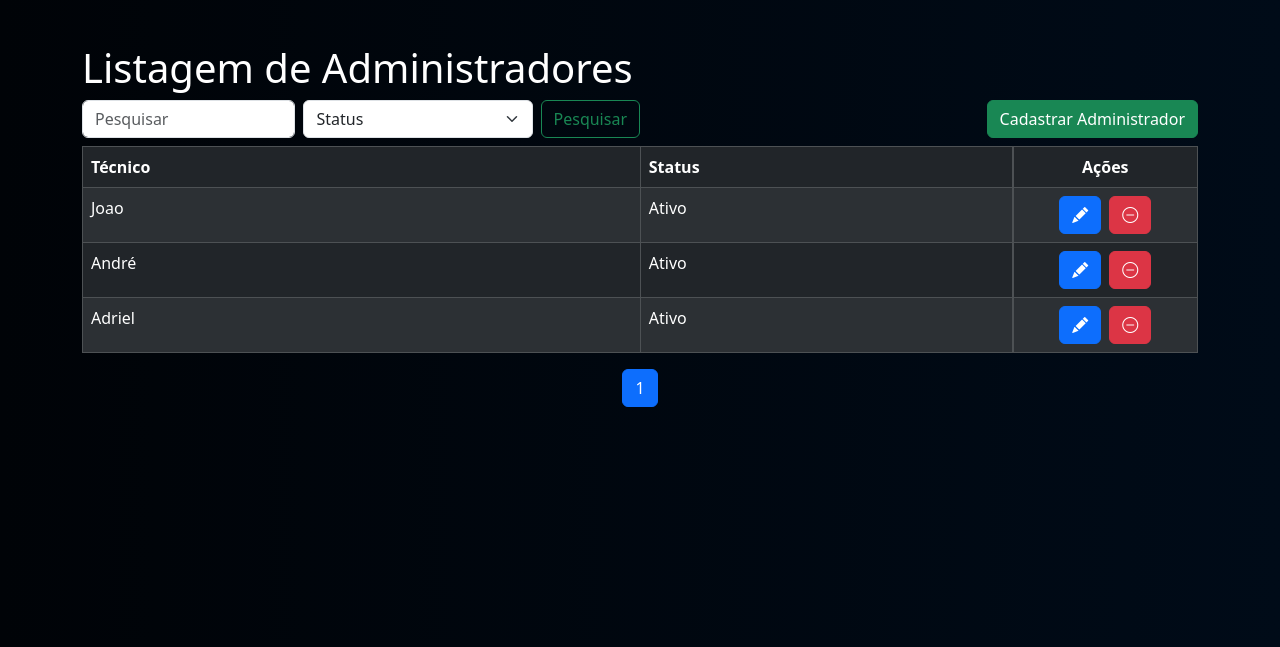
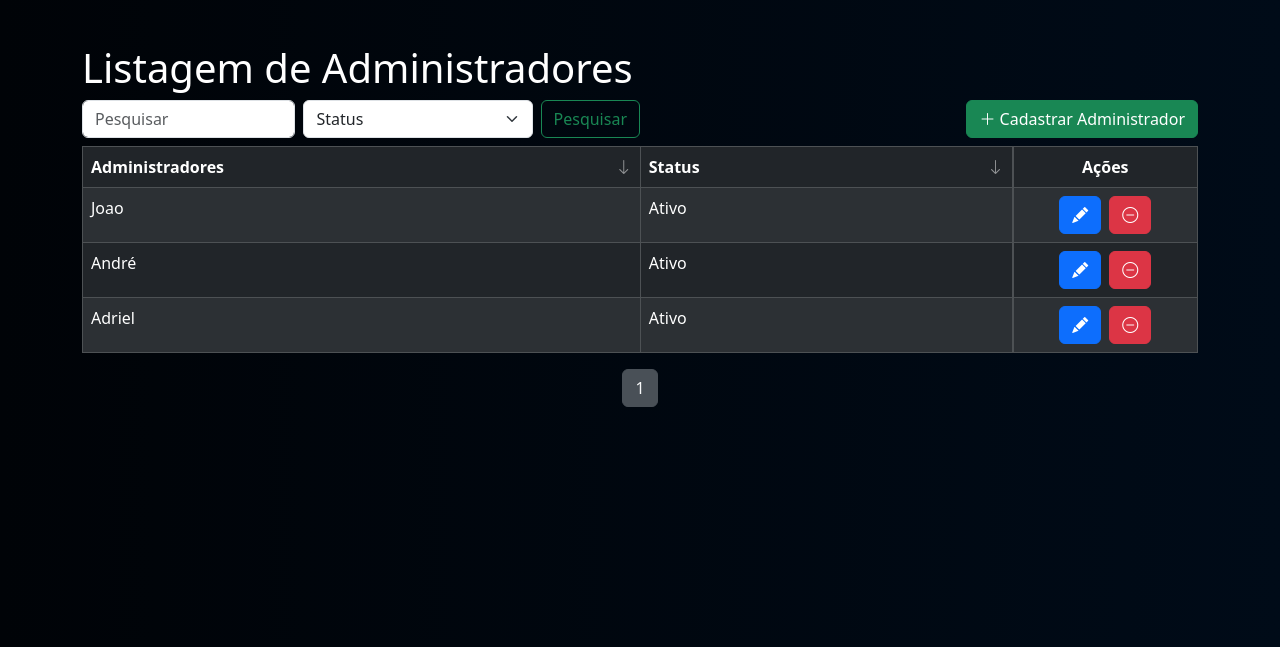
Before and after one commit to joaocuculo/entrega, a PHP site: page /listar/list-adm.php in a window 1280 px wide. Shown: the part 56-703 px from the top of the page. Run offline with PHP 8.4, Linux system fonts and the light colour scheme; a user stored in the database is signed in; data comes from the database, SQL or seed files in the repository.

Commit message:
Add files via upload

```diff
--- a/listar/list-adm.php
+++ b/listar/list-adm.php
@@ -1,5 +1,6 @@
 <?php
     require_once('../verifica-autenticacao.php');
+    require_once('../verifica-nivel.php');
     require_once('../conexao.php');
 
     $V_WHERE = "";
@@ -44,8 +45,23 @@
 
     $total_paginas = ceil($total_registros / $itens_por_pagina);
 
+    $sort_col = isset($_GET['sort_col']) ? $_GET['sort_col'] : 2;
+    $sort_order = isset($_GET['sort_order']) ? $_GET['sort_order'] : 'ASC';
+
+    switch ($sort_col) {
+        case 0:
+            $sort_col = 'usuario.nome';
+            break;
+        case 1:
+            $sort_col = 'usuario.status';
+            break;
+        default:
+            $sort_col = 'usuario.status';
+    }
+
     $sql = "SELECT * FROM usuario
               WHERE 1 = 1 AND usuario.nivel = 2 " . $V_WHERE . $S_WHERE . "
+              ORDER BY $sort_col $sort_order
               LIMIT $itens_por_pagina OFFSET $offset";
     $resultado = mysqli_query($conexao, $sql);
 ?>
@@ -58,6 +74,42 @@
     <link href="https://cdn.jsdelivr.net/npm/bootstrap@5.3.3/dist/css/bootstrap.min.css" rel="stylesheet" integrity="sha384-QWTKZyjpPEjISv5WaRU9OFeRpok6YctnYmDr5pNlyT2bRjXh0JMhjY6hW+ALEwIH" crossorigin="anonymous">
     <link rel="stylesheet" href="https://cdn.jsdelivr.net/npm/bootstrap-icons@1.11.3/font/bootstrap-icons.min.css">
     <script src="https://cdn.jsdelivr.net/npm/bootstrap@5.3.3/dist/js/bootstrap.bundle.min.js" integrity="sha384-YvpcrYf0tY3lHB60NNkmXc5s9fDVZLESaAA55NDzOxhy9GkcIdslK1eN7N6jIeHz" crossorigin="anonymous"></script>
+    <script>
+        function sortTable(columnIndex) {
+            let currentSortCol = <?= isset($_GET['sort_col']) ? $_GET['sort_col'] : '2' ?>;
+            let currentSortOrder = '<?= isset($_GET['sort_order']) ? $_GET['sort_order'] : 'ASC' ?>';
+
+            let sortOrder = 'DESC';
+            if (currentSortCol == columnIndex) {
+                sortOrder = currentSortOrder === 'DESC' ? 'ASC' : 'DESC';
+            }
+
+            const urlParams = new URLSearchParams(window.location.search);
+            urlParams.set('sort_col', columnIndex);
+            urlParams.set('sort_order', sortOrder);
+            window.location.search = urlParams.toString();
+        }
+
+        document.addEventListener("DOMContentLoaded", function() {
+            const currentSortCol = '<?= isset($_GET['sort_col']) ? $_GET['sort_col'] : '2' ?>';
+            const currentSortOrder = '<?= isset($_GET['sort_order']) ? $_GET['sort_order'] : 'ASC' ?>';
+
+            const headers = document.querySelectorAll(".sortable");
+            headers.forEach((header, index) => {
+                if (index == currentSortCol) {
+                    header.classList.add(currentSortOrder.toLowerCase());
+                    const icon = header.querySelector('.sort-icon');
+                    if (currentSortOrder === 'DESC') {
+                        icon.classList.remove('bi-arrow-down');
+                        icon.classList.add('bi-arrow-up');
+                    } else {
+                        icon.classList.remove('bi-arrow-up');
+                        icon.classList.add('bi-arrow-down');
+                    }
+                }
+            });
+        });
+    </script>
     <style>
         * {
             color: white;
@@ -95,6 +147,48 @@
         option {
             color: black;
         }
+
+        .sort-icon {
+            position: absolute;
+            right: 8px;
+            top: 50%;
+            transform: translateY(-50%);
+            margin-left: 5px;
+            opacity: 0.5;
+            transition: opacity 0.3s ease;
+        }
+        .sortable {
+            position: relative;
+            cursor: pointer;
+        }
+        .sortable:hover .sort-icon {
+            opacity: 1;
+        }
+
+        /* Estilo para botões de paginação */
+        .pagination .page-link {
+            color: #f8f9fa; /* Cor do texto dos botões */
+            background-color: #343a40; /* Cor de fundo dos botões */
+            border-color: #343a40; /* Cor da borda dos botões */
+        }
+
+        .pagination .page-link:hover {
+            color: #f8f9fa; /* Cor do texto dos botões ao passar o mouse */
+            background-color: #495057; /* Cor de fundo dos botões ao passar o mouse */
+            border-color: #495057; /* Cor da borda dos botões ao passar o mouse */
+        }
+
+        .pagination .page-item.active .page-link {
+            background-color: #495057; /* Cor de fundo do botão da página ativa */
+            border-color: #495057; /* Cor da borda do botão da página ativa */
+        }
+
+        .pagination .page-item.disabled .page-link {
+            color: #6c757d; /* Cor do texto dos botões desabilitados */
+            pointer-events: none; /* Desabilita a ação de clique nos botões desabilitados */
+            background-color: #343a40; /* Cor de fundo dos botões desabilitados */
+            border-color: #343a40; /* Cor da borda dos botões desabilitados */
+        }
     </style>
 </head>
 <body>
@@ -112,13 +206,13 @@
                 </select>
                 <button class="btn btn-outline-success" type="submit" name="pesquisar">Pesquisar</button>
             </form>
-            <a href="../cadastro/cad-adm.php" class="btn btn-success">Cadastrar Administrador</a>
+            <a href="../cadastro/cad-adm.php" class="btn btn-success"><i class="bi bi-plus-lg"></i> Cadastrar Administrador</a>
         </div>
         <table class="table table-dark table-striped table-bordered">
             <thead>
                 <tr>
-                    <th class="col-6">Técnico</th>
-                    <th class="col-4">Status</th>
+                    <th id="header0" onclick="sortTable(0)" class="sortable asc col-6">Administradores <i class="bi bi-arrow-down sort-icon"></th>
+                    <th id="header0" onclick="sortTable(1)" class="sortable col-4">Status <i class="bi bi-arrow-down sort-icon"></th>
                     <th class="d-flex justify-content-center">Ações</th>
                 </tr>
             </thead>
--- a/listar/list-usuario.php
+++ b/listar/list-usuario.php
@@ -32,7 +32,7 @@
         mysqli_query($conexao, $sql_ativar);
     }
 
-    $itens_por_pagina = 5;
+    $itens_por_pagina = 15;
 
     $pagina = isset($_GET['page']) ? $_GET['page'] : 1;
 
```
